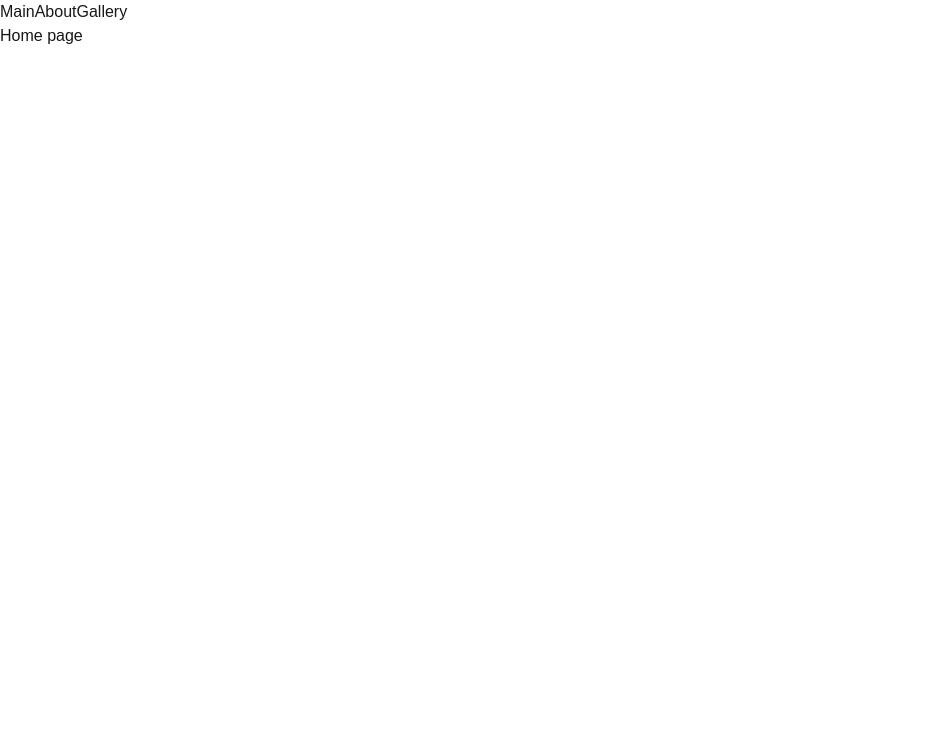
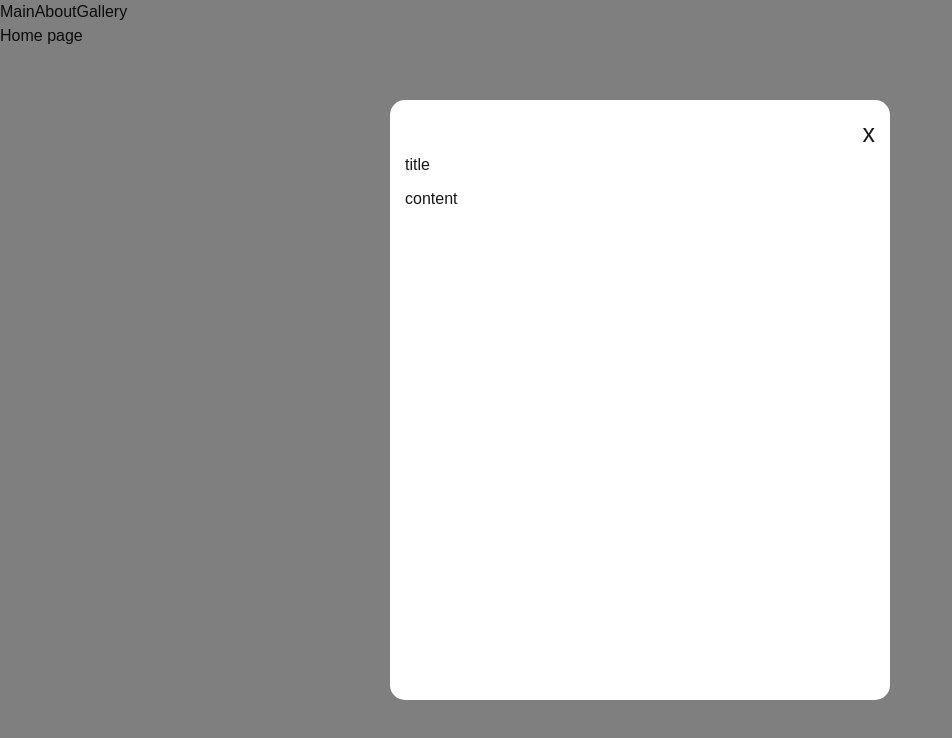
Before and after one commit to ihorkrasnozhon/next_router, a Next.js app: page / in a window 1280 px wide. Shown: the top 738 px of the page, without its empty margins (0-952 px from the left). Built offline with nearby package versions, Linux system fonts and the light colour scheme.

Commit message:
custom modal

```diff
--- /dev/null
+++ b/app/components/modal/modal.css
@@ -0,0 +1,38 @@
+.modal-wrapper {
+    width: 500px;
+    height: 600px;
+}
+
+.modal {
+    background: white;
+    height:100%;
+    width:100%;
+    border-radius: 15px;
+    padding: 15px;
+}
+
+.modal2{
+    background: red;
+}
+
+.modal-overlay {
+    position: absolute;
+    top: 0;
+    left: 0;
+    width: 100%;
+    height: 100%;
+    display: flex;
+    justify-content: center;
+    align-items: center;
+    background-color: rgba(0, 0, 0, 0.5);
+}
+
+.modal-body {
+    padding-top: 10px;
+}
+
+.modal-header {
+    display: flex;
+    justify-content: flex-end;
+    font-size: 25px;
+}
--- a/app/components/modal/modal.tsx
+++ b/app/components/modal/modal.tsx
@@ -1,26 +1,57 @@
-'use client';
+import React, {useEffect, useState} from "react";
+import ReactDOM from "react-dom";
+import "./modal.css";
 
-import Popup from 'reactjs-popup';
-import 'reactjs-popup/dist/index.css';
-import {useEffect, useState} from "react";
+const Modal = ({
+                   showImmidiatly=false ,
+                   onClose=()=> {},
+                   children='content',
+                   title='title',
+                   delay = 3000,
+                   className=""
+}) => {
+    const [isOpen, setIsOpen] = useState(showImmidiatly);
+    const [isMounted, setIsMounted] = useState(false);
 
-export default function Modal() {
-    const [open, setOpen] = useState(false);
 
     useEffect(() => {
-        const timer = setTimeout(() => {
-            setOpen(true);
-        }, 10000);
-        return () => clearTimeout(timer);
-    }, []);
+        setIsMounted(true);
+        if (!showImmidiatly) {
+            const timer = setTimeout(() => {
+                setIsOpen(true);
+            }, delay);
+            return () => clearTimeout(timer);
+        }
+    }, [delay, showImmidiatly]);
 
-    return (
-      <Popup open={open} onClose={() => setOpen(false)} modal>
-            <div style={{
-                background: 'red',
-                width: '50vw',
-                height: '50vh'}}>
+    const handleCloseClick = (e) => {
+        e.preventDefault();
+        setIsOpen(false);
+        onClose();
+    };
+
+    if (!isMounted || !isOpen) return null;
+
+    const modalContent = (
+        <div className="modal-overlay">
+            <div className="modal-wrapper">
+                <div className={`modal ${className}`}>
+                    <div className="modal-header">
+                        <a href="#" onClick={handleCloseClick}>
+                            x
+                        </a>
+                    </div>
+                    {title && <h1>{title}</h1>}
+                    <div className="modal-body">{children}</div>
+                </div>
             </div>
-      </Popup>
+        </div>
     );
-}
+
+    return ReactDOM.createPortal(
+        modalContent,
+        document.getElementById("modal-root")
+    );
+};
+
+export default Modal
--- a/app/layout.tsx
+++ b/app/layout.tsx
@@ -14,10 +14,11 @@ export default function RootLayout({
 }>) {
     return (
         <html lang="en">
-            <body className="min-h-full flex flex-col">
-            <Header/>
-                {children}
-            </body>
+        <body className="min-h-full flex flex-col">
+        <Header/>
+        {children}
+        <div id="modal-root"></div>
+        </body>
         </html>
     );
 }
--- a/app/page.tsx
+++ b/app/page.tsx
@@ -5,7 +5,9 @@ export default function Home() {
     return (
         <div>
             <h1>Home page</h1>
+
             <Modal/>
+
         </div>
     );
 }
```
